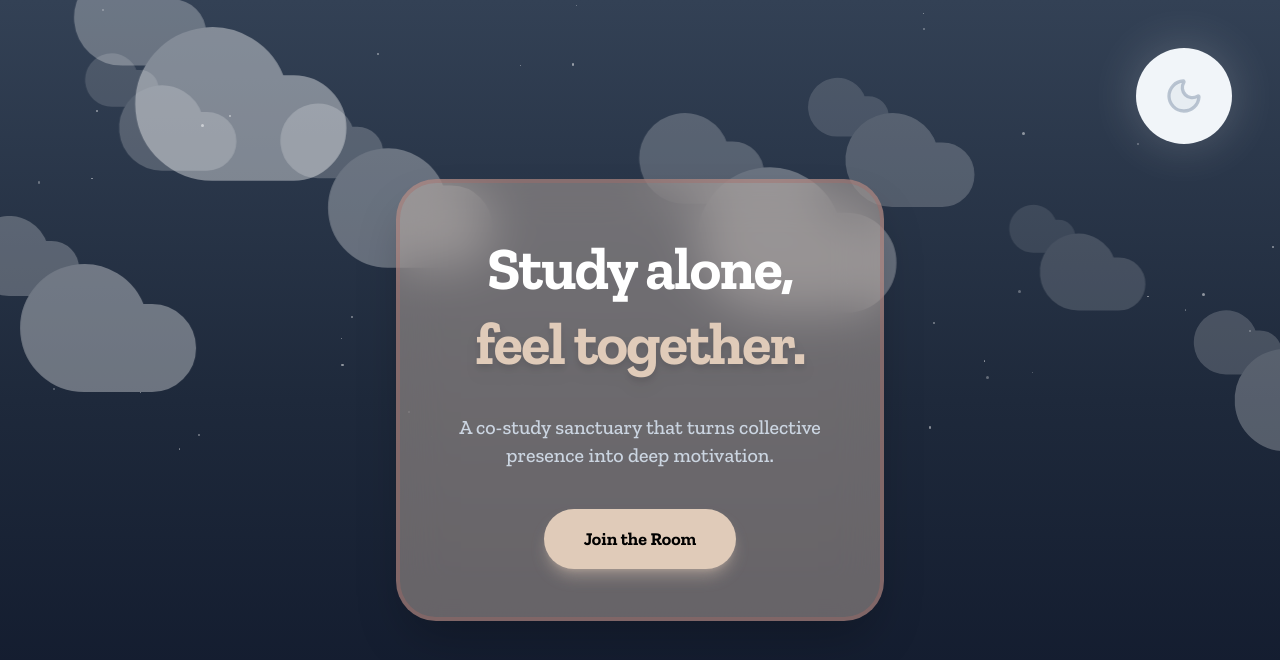
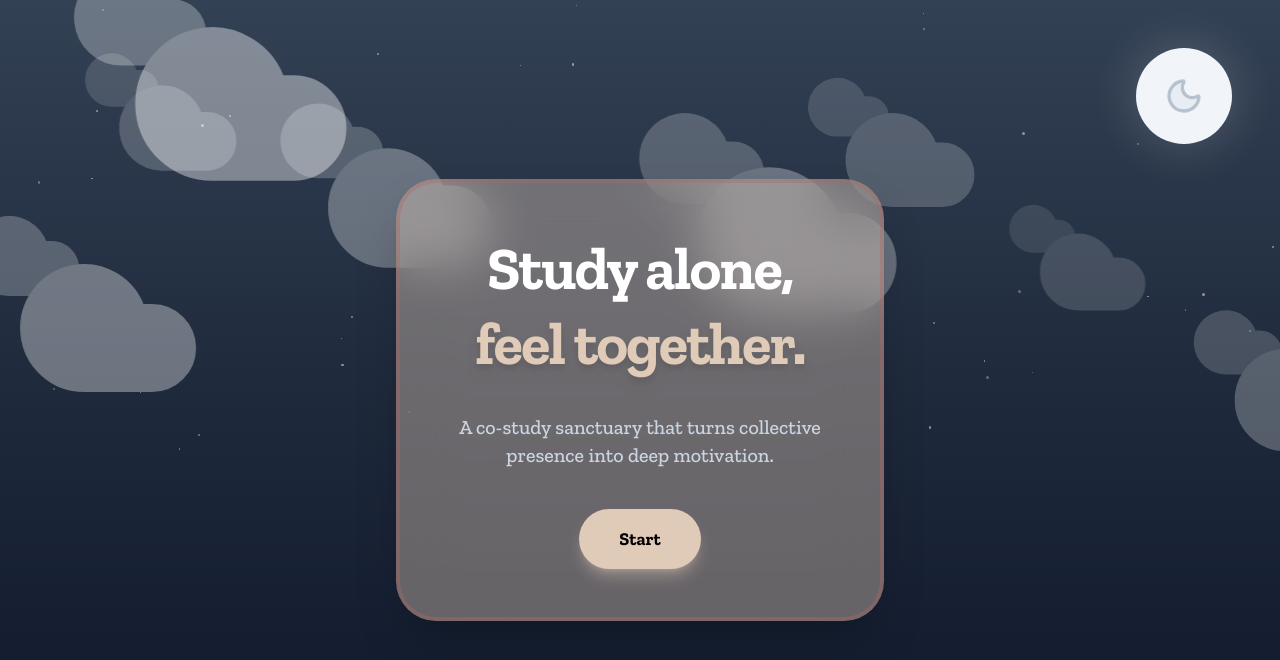
Before and after one commit to Chujo58/Copium-Friends, a React (Vite) app: page / in a window 1280 px wide. Shown: the top 660 px of the page. Built offline with nearby package versions, Linux system fonts and the light colour scheme; a web font is replaced by a local one.

Commit message:
Fixing name for main button

```diff
--- a/src/pages/landing.jsx
+++ b/src/pages/landing.jsx
@@ -130,7 +130,7 @@ export default function Landing() {
             ? "bg-primary text-white hover:bg-accent shadow-primary/30"
             : "bg-surface text-white hover:bg-accent shadow-surface/40"
         }`}>
-            <p className={isDay ? "text-white" : "text-black"}>Join the Room</p>
+            <p className={isDay ? "text-white" : "text-black"}>Start</p>
         </button>
       </div>
 
```
